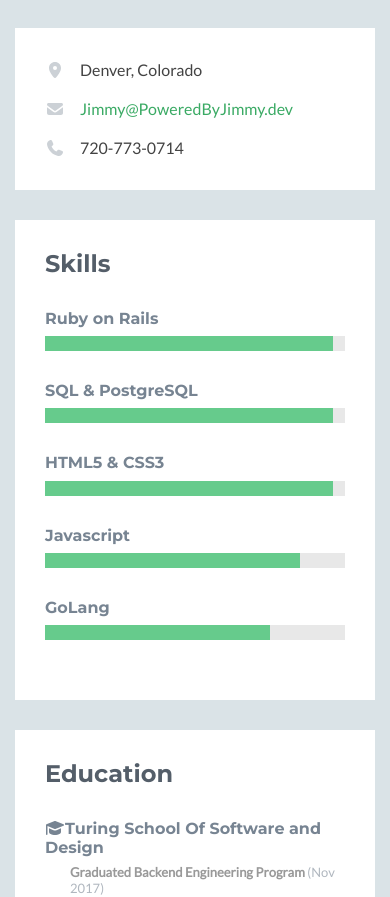
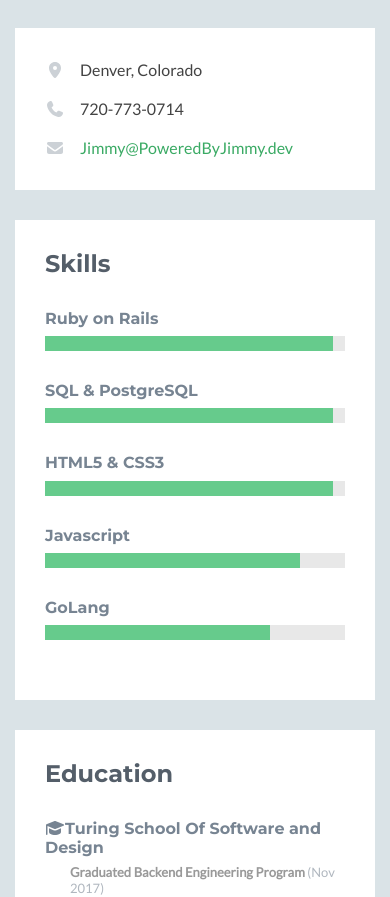
Before and after one commit to jtruong2/jtruong2.github.io, a plain HTML site: page index.html in a window 390 px wide. Shown: the part 4106-5003 px from the top of the page. Drawn offline with nearby package versions, Linux system fonts and the light colour scheme; no server answers; a script that the page names is missing.

Commit message:
moves phone contact up

```diff
--- a/index.html
+++ b/index.html
@@ -241,17 +241,16 @@
                   <li>
                     <i class="fas fa-map-marker-alt"></i
                     ><span class="sr-only">Location:</span>Denver, Colorado
-                  </li>
+                   <li>
+                    <i class="fas fa-phone"></i
+                    ><span class="sr-only">Phone:</span>720-773-0714
+                  </li>                 </li>
                   <li>
                     <i class="fas fa-envelope"></i
                     ><span class="sr-only">Email:</span
                     ><a href="mailto:jtruong2@comcast.net"
                       >Jimmy@PoweredByJimmy.dev</a
                     >
-                  </li>
-                  <li>
-                    <i class="fas fa-phone"></i
-                    ><span class="sr-only">Phone:</span>720-773-0714
                   </li>
                 </ul>
               </div>
```
